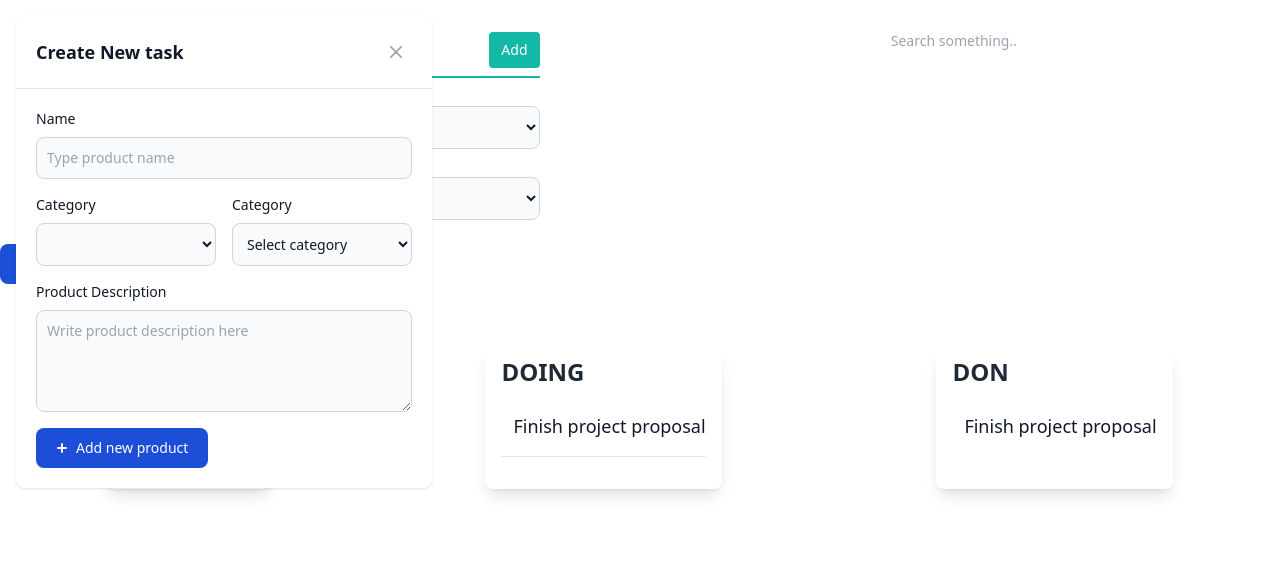
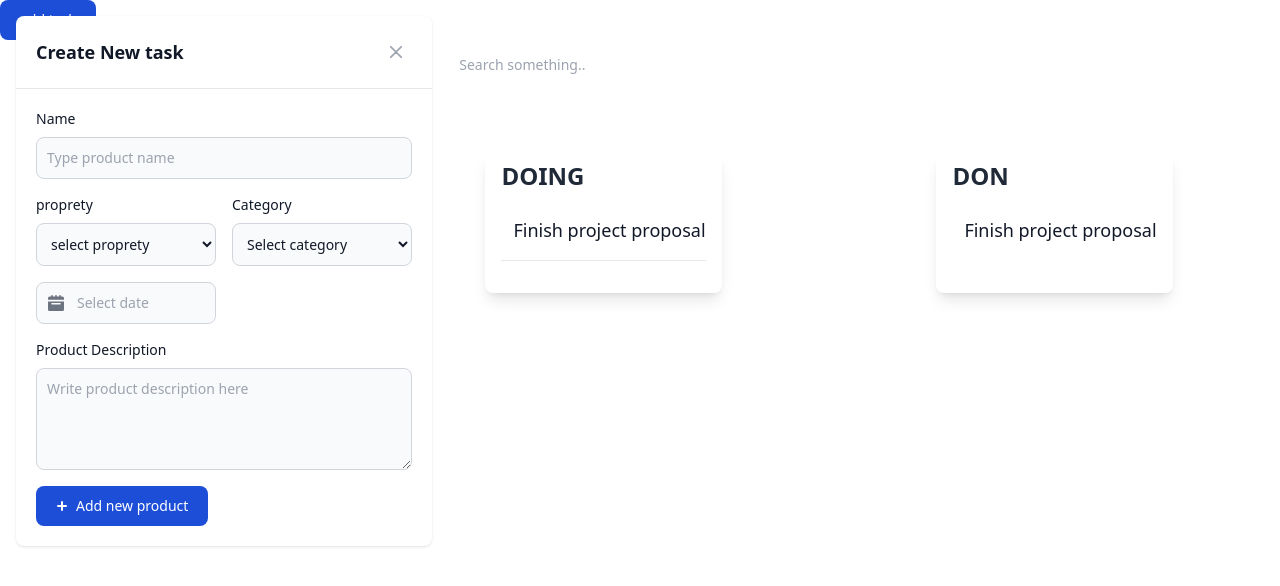
Before and after one commit to ABDERRAZZAK-IMILY/Syst-me-de-Gestion-des-T-ches-To-Do-List, a plain HTML site: page index.html in a window 1280 px wide. Drawn offline with nearby package versions, Linux system fonts and the light colour scheme; files whose address does not match are found by name.

Commit message:
Create Home Page: Implement homepage with HTML and Tailwind CSS

```diff
--- a/index.html
+++ b/index.html
@@ -9,40 +9,84 @@
     <title>To do list</title>
 </head>
 <body>
+    <!-- Modal toggle -->
+<button id="myBtn" data-modal-target="crud-modal" data-modal-toggle="crud-modal" class="block text-white bg-blue-700 hover:bg-blue-800 focus:ring-4 focus:outline-none focus:ring-blue-300 font-medium rounded-lg text-sm px-5 py-2.5 text-center dark:bg-blue-600 dark:hover:bg-blue-700 dark:focus:ring-blue-800" type="button">
+    add task
+  </button>
+
+  <!-- Main modal -->
+  <div id="crud-modal" tabindex="-1" aria-hidden="true" class="visible overflow-y-auto overflow-x-hidden fixed top-0 right-0 left-0 z-50 justify-center items-center w-full md:inset-0 h-[calc(100%-1rem)] max-h-full">
+      <div class="relative p-4 w-full max-w-md max-h-full">
+          <!-- Modal content -->
+          <div class="relative bg-white rounded-lg shadow dark:bg-gray-700">
+              <!-- Modal header -->
+              <div class="flex items-center justify-between p-4 md:p-5 border-b rounded-t dark:border-gray-600">
+                  <h3 class="text-lg font-semibold text-gray-900 dark:text-white">
+                      Create New task
+                  </h3>
+                  <button id="myBtn2" type="button" class="text-gray-400 bg-transparent hover:bg-gray-200 hover:text-gray-900 rounded-lg text-sm w-8 h-8 ms-auto inline-flex justify-center items-center dark:hover:bg-gray-600 dark:hover:text-white" data-modal-toggle="crud-modal">
+                      <svg class="w-3 h-3" aria-hidden="true" xmlns="http://www.w3.org/2000/svg" fill="none" viewBox="0 0 14 14">
+                          <path stroke="currentColor" stroke-linecap="round" stroke-linejoin="round" stroke-width="2" d="m1 1 6 6m0 0 6 6M7 7l6-6M7 7l-6 6"/>
+                      </svg>
+                      <span class="sr-only">Close modal</span>
+                  </button>
+              </div>
+              <!-- Modal body -->
+              <form class="p-4 md:p-5">
+                  <div class="grid gap-4 mb-4 grid-cols-2">
+                      <div class="col-span-2">
+                          <label for="name" class="block mb-2 text-sm font-medium text-gray-900 dark:text-white">Name</label>
+                          <input type="text" name="name" id="name" class="bg-gray-50 border border-gray-300 text-gray-900 text-sm rounded-lg focus:ring-primary-600 focus:border-primary-600 block w-full p-2.5 dark:bg-gray-600 dark:border-gray-500 dark:placeholder-gray-400 dark:text-white dark:focus:ring-primary-500 dark:focus:border-primary-500" placeholder="Type product name" required="">
+                      </div>
+                      <div class="col-span-2 sm:col-span-1">
+                        <label for="category" class="block mb-2 text-sm font-medium text-gray-900 dark:text-white">proprety</label>
+                        <select id="category" class="bg-gray-50 border border-gray-300 text-gray-900 text-sm rounded-lg focus:ring-primary-500 focus:border-primary-500 block w-full p-2.5 dark:bg-gray-600 dark:border-gray-500 dark:placeholder-gray-400 dark:text-white dark:focus:ring-primary-500 dark:focus:border-primary-500">
+                            <option selected="">select proprety</option>
+                            <option value="TO DO">P1</option>
+                            <option value="DOING">P2</option>
+                            <option value="DON">P3</option>
+                        </select>
+                    </div>
+                      <div class="col-span-2 sm:col-span-1">
+                          <label for="category" class="block mb-2 text-sm font-medium text-gray-900 dark:text-white">Category</label>
+                          <select id="category" class="bg-gray-50 border border-gray-300 text-gray-900 text-sm rounded-lg focus:ring-primary-500 focus:border-primary-500 block w-full p-2.5 dark:bg-gray-600 dark:border-gray-500 dark:placeholder-gray-400 dark:text-white dark:focus:ring-primary-500 dark:focus:border-primary-500">
+                              <option selected="">Select category</option>
+                              <option value="TO DO">TO DO</option>
+                              <option value="DOING">DOING</option>
+                              <option value="DON">DON</option>
+                          </select>
+                      </div>
+
+
+<div class="relative max-w-sm">
+    <div class="absolute inset-y-0 start-0 flex items-center ps-3 pointer-events-none">
+       <svg class="w-4 h-4 text-gray-500 dark:text-gray-400" aria-hidden="true" xmlns="http://www.w3.org/2000/svg" fill="currentColor" viewBox="0 0 20 20">
+          <path d="M20 4a2 2 0 0 0-2-2h-2V1a1 1 0 0 0-2 0v1h-3V1a1 1 0 0 0-2 0v1H6V1a1 1 0 0 0-2 0v1H2a2 2 0 0 0-2 2v2h20V4ZM0 18a2 2 0 0 0 2 2h16a2 2 0 0 0 2-2V8H0v10Zm5-8h10a1 1 0 0 1 0 2H5a1 1 0 0 1 0-2Z"/>
+        </svg>
+    </div>
+    <input id="datepicker-format" datepicker datepicker-min-date="06/04/2024" datepicker-max-date="05/05/2025" type="text" class="bg-gray-50 border border-gray-300 text-gray-900 text-sm rounded-lg focus:ring-blue-500 focus:border-blue-500 block w-full ps-10 p-2.5  dark:bg-gray-700 dark:border-gray-600 dark:placeholder-gray-400 dark:text-white dark:focus:ring-blue-500 dark:focus:border-blue-500" placeholder="Select date">
+  </div>
+
+
+                      <div class="col-span-2">
+                          <label for="description" class="block mb-2 text-sm font-medium text-gray-900 dark:text-white">Product Description</label>
+                          <textarea id="description" rows="4" class="block p-2.5 w-full text-sm text-gray-900 bg-gray-50 rounded-lg border border-gray-300 focus:ring-blue-500 focus:border-blue-500 dark:bg-gray-600 dark:border-gray-500 dark:placeholder-gray-400 dark:text-white dark:focus:ring-blue-500 dark:focus:border-blue-500" placeholder="Write product description here"></textarea>
+                      </div>
+                  </div>
+                  <button type="submit" class="text-white inline-flex items-center bg-blue-700 hover:bg-blue-800 focus:ring-4 focus:outline-none focus:ring-blue-300 font-medium rounded-lg text-sm px-5 py-2.5 text-center dark:bg-blue-600 dark:hover:bg-blue-700 dark:focus:ring-blue-800">
+                      <svg class="me-1 -ms-1 w-5 h-5" fill="currentColor" viewBox="0 0 20 20" xmlns="http://www.w3.org/2000/svg"><path fill-rule="evenodd" d="M10 5a1 1 0 011 1v3h3a1 1 0 110 2h-3v3a1 1 0 11-2 0v-3H6a1 1 0 110-2h3V6a1 1 0 011-1z" clip-rule="evenodd"></path></svg>
+                      Add new product
+                  </button>
+              </form>
+          </div>
+      </div>
+  </div>
+
+
+
 
     <!----------------------------------------------------------------------------------------->
-    <div class="flex px-4 py-2 m-2">
-            <form class="w-full max-w-sm mx-auto px-4 py-2">
-                <div class="flex items-center border-b-2 border-teal-500 py-2">
-                    <input id="input-task"
-                        class="appearance-none bg-transparent border-none w-full text-gray-700 mr-3 py-1 px-2 leading-tight focus:outline-none"
-                        type="text" placeholder="Add a task">
-                    <button onclick="add()"
-                        class="flex-shrink-0 bg-teal-500 hover:bg-teal-700 border-teal-500 hover:border-teal-700 text-sm border-4 text-white py-1 px-2 rounded"
-                        type="button">
-                        Add
-                    </button>
-                </div>
 
-                <form class="max-w-sm mx-auto">
-                    <label for="countries" class="block mb-2 text-sm font-medium text-gray-900 dark:text-white">Select an option</label>
-                    <select id="countries" class="bg-gray-50 border border-gray-300 text-gray-900 text-sm rounded-lg focus:ring-blue-500 focus:border-blue-500 block w-full p-2.5 dark:bg-gray-700 dark:border-gray-600 dark:placeholder-gray-400 dark:text-white dark:focus:ring-blue-500 dark:focus:border-blue-500">
-                      <option selected>select item</option>
-                      <option value="P1">P1</option>
-                      <option value="P2">P2</option>
-                      <option value="P3">P3</option>
-                    </select>
-                    <form class="max-w-sm mx-auto">
-                        <label for="countries" class="block mb-2 text-sm font-medium text-gray-900 dark:text-white">Select an option</label>
-                        <select id="countries" class="bg-gray-50 border border-gray-300 text-gray-900 text-sm rounded-lg focus:ring-blue-500 focus:border-blue-500 block w-full p-2.5 dark:bg-gray-700 dark:border-gray-600 dark:placeholder-gray-400 dark:text-white dark:focus:ring-blue-500 dark:focus:border-blue-500">
-                          <option selected>select item</option>
-                          <option value="To-Do">to do</option>
-                          <option value="DOING">doing</option>
-                          <option value="DON">don</option>
-                        </select>
-                      </form>
-                  </form>
-            </form>
 
           <div class='max-w-md mx-auto'>
             <div class="relative flex items-center w-full h-12 rounded-lg focus-within:shadow-lg bg-white overflow-hidden">
@@ -57,69 +101,6 @@
         </div>
       </div>
    <!----------------------------------------------------------------------------------------------------------------------------->
-
-
-
-<!-- Modal toggle -->
-<button data-modal-target="crud-modal" data-modal-toggle="crud-modal" class="block text-white bg-blue-700 hover:bg-blue-800 focus:ring-4 focus:outline-none focus:ring-blue-300 font-medium rounded-lg text-sm px-5 py-2.5 text-center dark:bg-blue-600 dark:hover:bg-blue-700 dark:focus:ring-blue-800" type="button">
-    add task
-  </button>
-
-  <!-- Main modal -->
-  <div id="crud-modal" tabindex="-1" aria-hidden="true" class="visible overflow-y-auto overflow-x-hidden fixed top-0 right-0 left-0 z-50 justify-center items-center w-full md:inset-0 h-[calc(100%-1rem)] max-h-full">
-      <div class="relative p-4 w-full max-w-md max-h-full">
-          <!-- Modal content -->
-          <div class="relative bg-white rounded-lg shadow dark:bg-gray-700">
-              <!-- Modal header -->
-              <div class="flex items-center justify-between p-4 md:p-5 border-b rounded-t dark:border-gray-600">
-                  <h3 class="text-lg font-semibold text-gray-900 dark:text-white">
-                      Create New task
-                  </h3>
-                  <button type="button" class="text-gray-400 bg-transparent hover:bg-gray-200 hover:text-gray-900 rounded-lg text-sm w-8 h-8 ms-auto inline-flex justify-center items-center dark:hover:bg-gray-600 dark:hover:text-white" data-modal-toggle="crud-modal">
-                      <svg class="w-3 h-3" aria-hidden="true" xmlns="http://www.w3.org/2000/svg" fill="none" viewBox="0 0 14 14">
-                          <path stroke="currentColor" stroke-linecap="round" stroke-linejoin="round" stroke-width="2" d="m1 1 6 6m0 0 6 6M7 7l6-6M7 7l-6 6"/>
-                      </svg>
-                      <span class="sr-only">Close modal</span>
-                  </button>
-              </div>
-              <!-- Modal body -->
-              <form class="p-4 md:p-5">
-                  <div class="grid gap-4 mb-4 grid-cols-2">
-                      <div class="col-span-2">
-                          <label for="name" class="block mb-2 text-sm font-medium text-gray-900 dark:text-white">Name</label>
-                          <input type="text" name="name" id="name" class="bg-gray-50 border border-gray-300 text-gray-900 text-sm rounded-lg focus:ring-primary-600 focus:border-primary-600 block w-full p-2.5 dark:bg-gray-600 dark:border-gray-500 dark:placeholder-gray-400 dark:text-white dark:focus:ring-primary-500 dark:focus:border-primary-500" placeholder="Type product name" required="">
-                      </div>
-                      <div class="col-span-2 sm:col-span-1">
-                        <label for="category" class="block mb-2 text-sm font-medium text-gray-900 dark:text-white">Category</label>
-                        <select id="category" class="bg-gray-50 border border-gray-300 text-gray-900 text-sm rounded-lg focus:ring-primary-500 focus:border-primary-500 block w-full p-2.5 dark:bg-gray-600 dark:border-gray-500 dark:placeholder-gray-400 dark:text-white dark:focus:ring-primary-500 dark:focus:border-primary-500">
-                            <option selected=""></option>
-                            <option value="TO DO">TO DO</option>
-                            <option value="DOING">DOING</option>
-                            <option value="DON">DON</option>
-                        </select>
-                    </div>
-                      <div class="col-span-2 sm:col-span-1">
-                          <label for="category" class="block mb-2 text-sm font-medium text-gray-900 dark:text-white">Category</label>
-                          <select id="category" class="bg-gray-50 border border-gray-300 text-gray-900 text-sm rounded-lg focus:ring-primary-500 focus:border-primary-500 block w-full p-2.5 dark:bg-gray-600 dark:border-gray-500 dark:placeholder-gray-400 dark:text-white dark:focus:ring-primary-500 dark:focus:border-primary-500">
-                              <option selected="">Select category</option>
-                              <option value="TO DO">TO DO</option>
-                              <option value="DOING">DOING</option>
-                              <option value="DON">DON</option>
-                          </select>
-                      </div>
-                      <div class="col-span-2">
-                          <label for="description" class="block mb-2 text-sm font-medium text-gray-900 dark:text-white">Product Description</label>
-                          <textarea id="description" rows="4" class="block p-2.5 w-full text-sm text-gray-900 bg-gray-50 rounded-lg border border-gray-300 focus:ring-blue-500 focus:border-blue-500 dark:bg-gray-600 dark:border-gray-500 dark:placeholder-gray-400 dark:text-white dark:focus:ring-blue-500 dark:focus:border-blue-500" placeholder="Write product description here"></textarea>
-                      </div>
-                  </div>
-                  <button type="submit" class="text-white inline-flex items-center bg-blue-700 hover:bg-blue-800 focus:ring-4 focus:outline-none focus:ring-blue-300 font-medium rounded-lg text-sm px-5 py-2.5 text-center dark:bg-blue-600 dark:hover:bg-blue-700 dark:focus:ring-blue-800">
-                      <svg class="me-1 -ms-1 w-5 h-5" fill="currentColor" viewBox="0 0 20 20" xmlns="http://www.w3.org/2000/svg"><path fill-rule="evenodd" d="M10 5a1 1 0 011 1v3h3a1 1 0 110 2h-3v3a1 1 0 11-2 0v-3H6a1 1 0 110-2h3V6a1 1 0 011-1z" clip-rule="evenodd"></path></svg>
-                      Add new product
-                  </button>
-              </form>
-          </div>
-      </div>
-  </div>
 
 
 
--- a/js/script.js
+++ b/js/script.js
@@ -1,10 +1,18 @@
 var intas = document.getElementById('input-task');
 
 function add(){
-    for(let i=0; i<localStorage.length; i++) {
+    for(let i=0; i < localStorage.length; i++) {
         let key = localStorage.key(i);
         alert(`${key}: ${localStorage.getItem(key)}`);
       }
 
       setItem(name, value)
 }
+
+
+
+document.getElementById("myBtn2").addEventListener("click", hiden);
+
+function hiden() {
+  document.getElementById("crud-modal").style.display = "hidden";
+}
```
